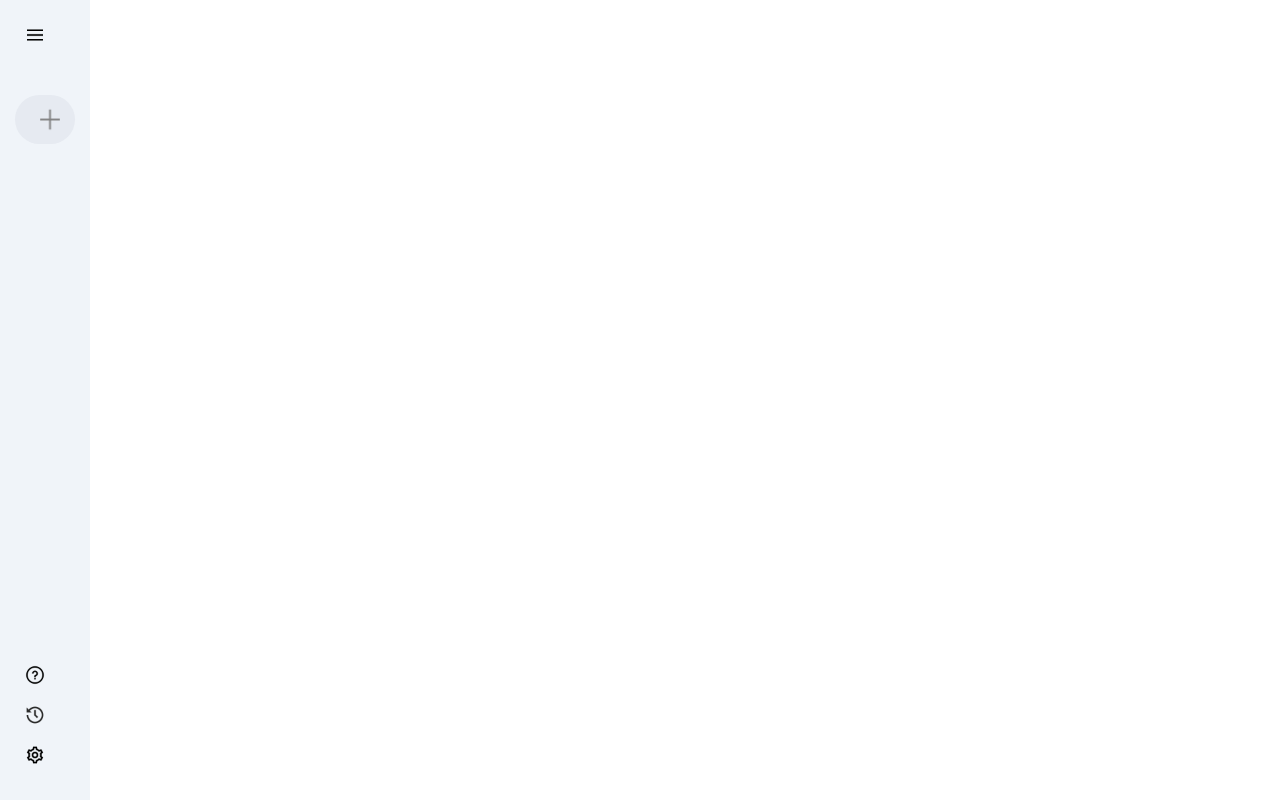
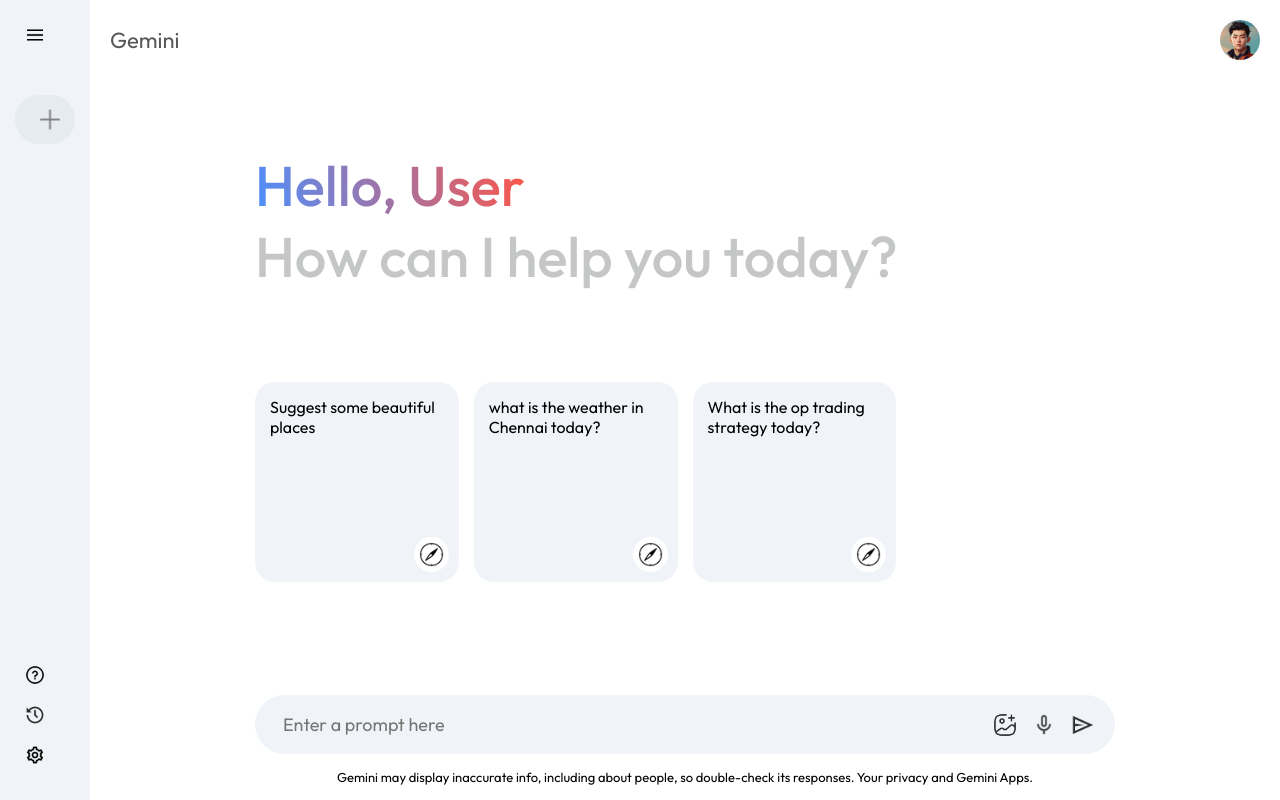
Before and after one commit to itsajay2195/Gemini-AI, a React (Vite) app in the folder gemini-clone/: page / in a window 1280 px wide. Built offline with nearby package versions, Linux system fonts and the light colour scheme.

Commit message:
completion of the mainComponentUI

```diff
--- a/gemini-clone/src/App.tsx
+++ b/gemini-clone/src/App.tsx
@@ -1,9 +1,11 @@
+import Main from "./components/Main/Main";
 import Sidebar from "./components/Sidebar/Sidebar";
 
 const App = () => {
   return (
     <>
       <Sidebar />
+      <Main />
     </>
   );
 };
--- /dev/null
+++ b/gemini-clone/src/components/Main/Main.css
@@ -0,0 +1,120 @@
+.main{
+    flex:1;
+    min-height: 100vh;
+    padding-bottom: 15vh;
+    position: relative;
+}
+
+.main .nav{
+    display: flex;
+    align-items: center;
+    justify-content: space-between;
+    font-size: 22px;
+    padding: 20px;
+    color:#585858
+}
+
+.main .nav img{
+    width: 40px;
+    border-radius: 50%;
+
+}
+
+.main-container{
+    max-width: 900px;
+    margin:auto
+}
+
+.main .greet{
+    margin:50px 0px;
+    font-size: 56px;
+    color:#c4c7c5;
+    font-weight: 500;
+    padding: 20px;
+}
+
+.main .greet span {
+    background: -webkit-linear-gradient(16deg, #4b90ff, #ff5546);
+    -webkit-background-clip: text;
+    -webkit-text-fill-color: transparent;
+}
+
+.main .cards{
+    display: grid;
+    grid-template-columns: repeat(auto-fill,minmax(180px,1fr));
+    gap:15px;
+    padding:20px
+}
+
+.main .card{
+    height:200px;
+    padding:15px;
+    background-color:#f0f4f9;
+    position: relative;
+    cursor: pointer;
+    border-radius: 20px;
+}
+
+.main .card:hover{
+    background-color: #dfe4ea;
+}
+
+.main .card img{
+    width: 35px;
+    padding: 5px;
+    position :absolute;
+    background-color: white;
+    border-radius: 20px;
+    bottom: 10px;
+    right:10px
+
+}
+
+.main .card .p{
+    color: #585858;
+    font-size:17px
+}
+
+.main-bottom{
+    position:absolute;
+    bottom: 0;
+    width: 100%;
+    max-width: 900px ;
+    padding:0px 20px;
+    margin: auto;
+}
+
+.search-box{
+    display: flex;
+    align-items: center;
+    justify-content: space-between;
+    gap: 20px;
+    background-color: #f0f4f9;
+    padding: 10px 20px;
+    border-radius: 50px;
+}
+
+.search-box img{
+    width: 24px;
+}
+
+.search-box input{
+    flex:1;
+    background: transparent;
+    border:none;
+    outline: none;
+    padding:8px;
+    font-size: 18px;
+}
+
+.search-box div{
+    display: flex;
+    align-items: center;
+    gap:15px
+}
+
+.main .bottom-info{
+    font-size: 13px;
+    margin: 15px auto;
+    text-align: center;
+}
--- /dev/null
+++ b/gemini-clone/src/components/Main/Main.tsx
@@ -0,0 +1,54 @@
+import React from "react";
+import "./Main.css";
+import { assets } from "../../assets/assets";
+
+const Main = () => {
+  return (
+    <div className="main">
+      <div className="nav">
+        <p>Gemini</p>
+        <img className="menu" src={assets.user_icon} alt="" />
+      </div>
+      <div className="main-container">
+        <div className="greet">
+          <p>
+            <span>Hello, User</span>
+            <p>How can I help you today?</p>
+          </p>
+        </div>
+
+        <div className="cards">
+          <div className="card">
+            <p>Suggest some beautiful places</p>
+            <img className="menu" src={assets.compass_icon} alt="" />
+          </div>
+          <div className="card">
+            <p>what is the weather in Chennai today?</p>
+            <img className="menu" src={assets.compass_icon} alt="" />
+          </div>
+          <div className="card">
+            <p>What is the op trading strategy today?</p>
+            <img className="menu" src={assets.compass_icon} alt="" />
+          </div>
+        </div>
+
+        <div className="main-bottom">
+          <div className="search-box">
+            <input type="text" placeholder="Enter a prompt here" />
+            <div>
+              <img src={assets.gallery_icon} alt="" />
+              <img src={assets.mic_icon} alt="" />
+              <img src={assets.send_icon} alt="" />
+            </div>
+          </div>
+          <p className="bottom-info">
+            Gemini may display inaccurate info, including about people, so
+            double-check its responses. Your privacy and Gemini Apps.
+          </p>
+        </div>
+      </div>
+    </div>
+  );
+};
+
+export default Main;
```
